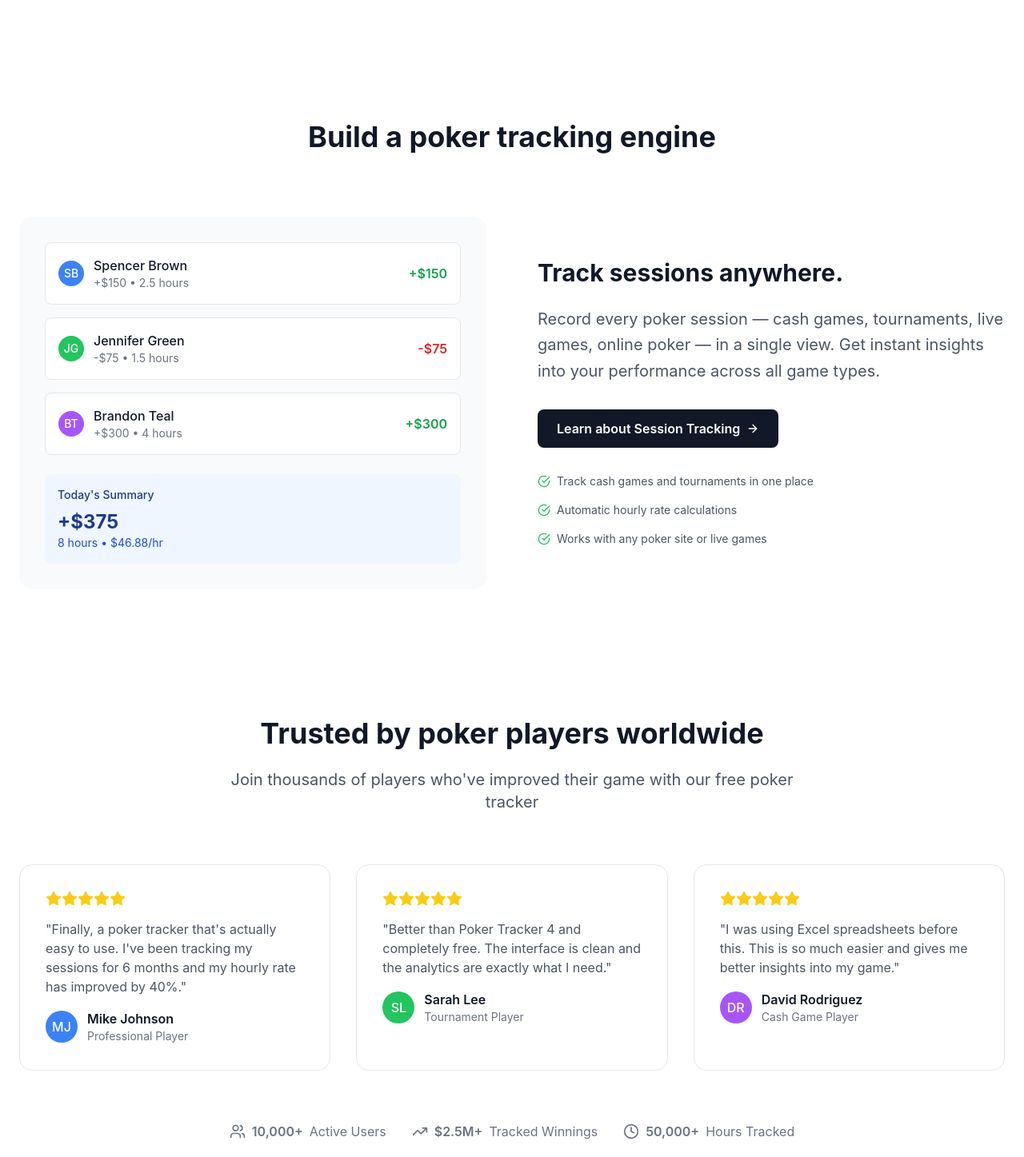
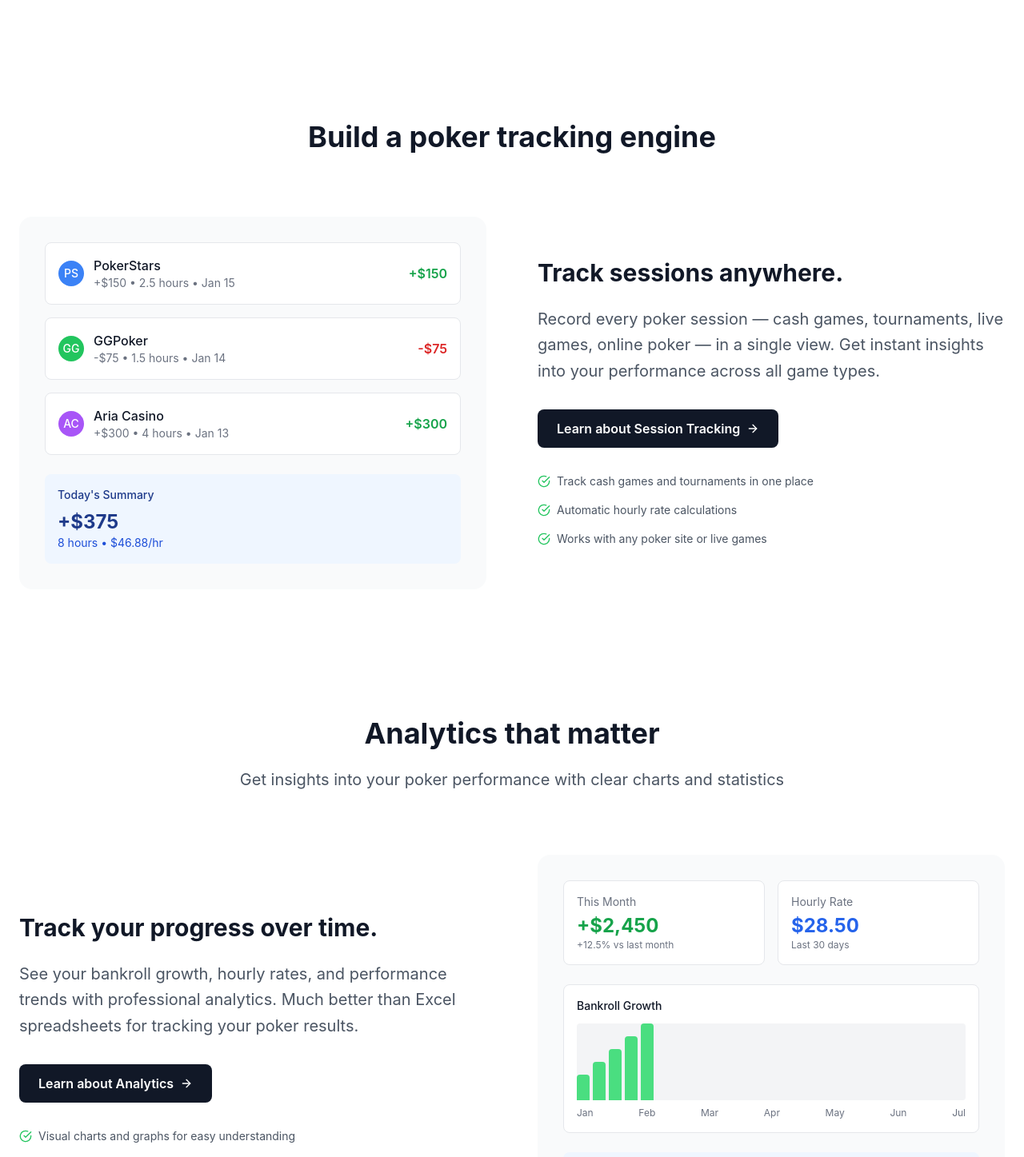
Before and after one commit to eddiejin18/pokertracker, a React (Create React App) app: page / in a window 1280 px wide. Shown: the part 1330-2777 px from the top of the page at 80% size. Built offline with nearby package versions, Linux system fonts and the light colour scheme; no server answers; the HTML template or start-up script is replaced by a standard one.

Commit message:
Remove fake claims and update mock interface - Remove fake user counts and tracked winnings - Replace fake names with casino names and dates - Add analytics module with charts and performance stats - Update animation delays for new sections - Clean up social proof messaging

```diff
--- a/src/components/LandingPage.js
+++ b/src/components/LandingPage.js
@@ -34,7 +34,7 @@ const LandingPage = ({ onGetStarted }) => {
         <div className="text-center">
           <div className="inline-flex items-center px-4 py-2 rounded-full bg-gray-100 dark:bg-gray-800 text-gray-700 dark:text-gray-300 text-sm font-medium mb-8 animate-fade-in" style={{ animationDelay: '0.3s' }}>
             <Star className="w-4 h-4 mr-2 text-yellow-500" />
-            Trusted by 10,000+ poker players
+            Free poker tracking for serious players
           </div>
           <h1 className="text-6xl md:text-7xl font-bold text-gray-900 dark:text-white mb-8 leading-tight animate-fade-in" style={{ animationDelay: '0.4s' }}>
             The poker tracker built for <span className="text-gray-500 dark:text-gray-400">serious players</span>
@@ -142,11 +142,11 @@ const LandingPage = ({ onGetStarted }) => {
               <div className="flex items-center justify-between p-4 bg-white dark:bg-gray-800 rounded-lg border border-gray-200 dark:border-gray-700">
                 <div className="flex items-center space-x-3">
                   <div className="w-8 h-8 bg-blue-500 rounded-full flex items-center justify-center">
-                    <span className="text-white text-sm font-medium">SB</span>
+                    <span className="text-white text-sm font-medium">PS</span>
                   </div>
                   <div>
-                    <div className="font-medium text-gray-900 dark:text-white">Spencer Brown</div>
-                    <div className="text-sm text-gray-500 dark:text-gray-400">+$150 • 2.5 hours</div>
+                    <div className="font-medium text-gray-900 dark:text-white">PokerStars</div>
+                    <div className="text-sm text-gray-500 dark:text-gray-400">+$150 • 2.5 hours • Jan 15</div>
                   </div>
                 </div>
                 <div className="text-green-600 dark:text-green-400 font-semibold">+$150</div>
@@ -155,11 +155,11 @@ const LandingPage = ({ onGetStarted }) => {
               <div className="flex items-center justify-between p-4 bg-white dark:bg-gray-800 rounded-lg border border-gray-200 dark:border-gray-700">
                 <div className="flex items-center space-x-3">
                   <div className="w-8 h-8 bg-green-500 rounded-full flex items-center justify-center">
-                    <span className="text-white text-sm font-medium">JG</span>
+                    <span className="text-white text-sm font-medium">GG</span>
                   </div>
                   <div>
-                    <div className="font-medium text-gray-900 dark:text-white">Jennifer Green</div>
-                    <div className="text-sm text-gray-500 dark:text-gray-400">-$75 • 1.5 hours</div>
+                    <div className="font-medium text-gray-900 dark:text-white">GGPoker</div>
+                    <div className="text-sm text-gray-500 dark:text-gray-400">-$75 • 1.5 hours • Jan 14</div>
                   </div>
                 </div>
                 <div className="text-red-600 dark:text-red-400 font-semibold">-$75</div>
@@ -168,11 +168,11 @@ const LandingPage = ({ onGetStarted }) => {
               <div className="flex items-center justify-between p-4 bg-white dark:bg-gray-800 rounded-lg border border-gray-200 dark:border-gray-700">
                 <div className="flex items-center space-x-3">
                   <div className="w-8 h-8 bg-purple-500 rounded-full flex items-center justify-center">
-                    <span className="text-white text-sm font-medium">BT</span>
+                    <span className="text-white text-sm font-medium">AC</span>
                   </div>
                   <div>
-                    <div className="font-medium text-gray-900 dark:text-white">Brandon Teal</div>
-                    <div className="text-sm text-gray-500 dark:text-gray-400">+$300 • 4 hours</div>
+                    <div className="font-medium text-gray-900 dark:text-white">Aria Casino</div>
+                    <div className="text-sm text-gray-500 dark:text-gray-400">+$300 • 4 hours • Jan 13</div>
                   </div>
                 </div>
                 <div className="text-green-600 dark:text-green-400 font-semibold">+$300</div>
@@ -217,19 +217,123 @@ const LandingPage = ({ onGetStarted }) => {
         </div>
       </div>
 
+      {/* Analytics Section */}
+      <div className="max-w-7xl mx-auto px-6 py-20">
+        <div className="text-center mb-20">
+          <h2 className="text-4xl font-bold text-gray-900 dark:text-white mb-6 animate-fade-in" style={{ animationDelay: '1.5s' }}>
+            Analytics that matter
+          </h2>
+          <p className="text-xl text-gray-600 dark:text-gray-300 max-w-3xl mx-auto animate-fade-in" style={{ animationDelay: '1.6s' }}>
+            Get insights into your poker performance with clear charts and statistics
+          </p>
+        </div>
+
+        <div className="grid lg:grid-cols-2 gap-16 items-center">
+          {/* Left side - Analytics description */}
+          <div className="animate-fade-in" style={{ animationDelay: '1.7s' }}>
+            <h3 className="text-3xl font-bold text-gray-900 dark:text-white mb-6">
+              Track your progress over time.
+            </h3>
+            <p className="text-xl text-gray-600 dark:text-gray-300 mb-8 leading-relaxed">
+              See your bankroll growth, hourly rates, and performance trends with professional analytics.
+              Much better than Excel spreadsheets for tracking your poker results.
+            </p>
+            <button className="bg-gray-900 dark:bg-white text-white dark:text-gray-900 px-6 py-3 rounded-lg font-semibold hover:bg-gray-800 dark:hover:bg-gray-100 transition-all duration-200 flex items-center space-x-2">
+              <span>Learn about Analytics</span>
+              <ArrowRight className="w-4 h-4" />
+            </button>
+            <div className="mt-8 space-y-4 text-sm text-gray-600 dark:text-gray-400">
+              <div className="flex items-center space-x-2">
+                <CheckCircle className="w-4 h-4 text-green-500" />
+                <span>Visual charts and graphs for easy understanding</span>
+              </div>
+              <div className="flex items-center space-x-2">
+                <CheckCircle className="w-4 h-4 text-green-500" />
+                <span>Automatic hourly rate calculations</span>
+              </div>
+              <div className="flex items-center space-x-2">
+                <CheckCircle className="w-4 h-4 text-green-500" />
+                <span>Track performance across different game types</span>
+              </div>
+            </div>
+          </div>
+
+          {/* Right side - Mock analytics interface */}
+          <div className="bg-gray-50 dark:bg-gray-900 rounded-2xl p-8 animate-fade-in" style={{ animationDelay: '1.8s' }}>
+            <div className="space-y-6">
+              {/* Performance Stats */}
+              <div className="grid grid-cols-2 gap-4">
+                <div className="bg-white dark:bg-gray-800 rounded-lg p-4 border border-gray-200 dark:border-gray-700">
+                  <div className="text-sm text-gray-500 dark:text-gray-400 mb-1">This Month</div>
+                  <div className="text-2xl font-bold text-green-600 dark:text-green-400">+$2,450</div>
+                  <div className="text-xs text-gray-500 dark:text-gray-400">+12.5% vs last month</div>
+                </div>
+                <div className="bg-white dark:bg-gray-800 rounded-lg p-4 border border-gray-200 dark:border-gray-700">
+                  <div className="text-sm text-gray-500 dark:text-gray-400 mb-1">Hourly Rate</div>
+                  <div className="text-2xl font-bold text-blue-600 dark:text-blue-400">$28.50</div>
+                  <div className="text-xs text-gray-500 dark:text-gray-400">Last 30 days</div>
+                </div>
+              </div>
+
+              {/* Bankroll Chart Mock */}
+              <div className="bg-white dark:bg-gray-800 rounded-lg p-4 border border-gray-200 dark:border-gray-700">
+                <div className="text-sm font-medium text-gray-900 dark:text-white mb-3">Bankroll Growth</div>
+                <div className="h-24 bg-gray-100 dark:bg-gray-700 rounded flex items-end space-x-1">
+                  <div className="w-4 bg-green-400 h-8 rounded-t"></div>
+                  <div className="w-4 bg-green-400 h-12 rounded-t"></div>
+                  <div className="w-4 bg-green-400 h-16 rounded-t"></div>
+                  <div className="w-4 bg-green-400 h-20 rounded-t"></div>
+                  <div className="w-4 bg-green-400 h-24 rounded-t"></div>
+                  <div className="w-4 bg-green-400 h-18 rounded-t"></div>
+                  <div className="w-4 bg-green-400 h-22 rounded-t"></div>
+                </div>
+                <div className="flex justify-between text-xs text-gray-500 dark:text-gray-400 mt-2">
+                  <span>Jan</span>
+                  <span>Feb</span>
+                  <span>Mar</span>
+                  <span>Apr</span>
+                  <span>May</span>
+                  <span>Jun</span>
+                  <span>Jul</span>
+                </div>
+              </div>
+
+              {/* Session Summary */}
+              <div className="bg-blue-50 dark:bg-blue-900/20 rounded-lg p-4">
+                <div className="text-sm font-medium text-blue-900 dark:text-blue-100 mb-2">Weekly Summary</div>
+                <div className="grid grid-cols-3 gap-4 text-center">
+                  <div>
+                    <div className="text-lg font-bold text-blue-900 dark:text-blue-100">7</div>
+                    <div className="text-xs text-blue-700 dark:text-blue-300">Sessions</div>
+                  </div>
+                  <div>
+                    <div className="text-lg font-bold text-blue-900 dark:text-blue-100">28.5h</div>
+                    <div className="text-xs text-blue-700 dark:text-blue-300">Total Time</div>
+                  </div>
+                  <div>
+                    <div className="text-lg font-bold text-blue-900 dark:text-blue-100">$812</div>
+                    <div className="text-xs text-blue-700 dark:text-blue-300">Profit</div>
+                  </div>
+                </div>
+              </div>
+            </div>
+          </div>
+        </div>
+      </div>
+
       {/* Social Proof Section */}
       <div className="max-w-7xl mx-auto px-6 py-20">
         <div className="text-center mb-16">
-          <h2 className="text-4xl font-bold text-gray-900 dark:text-white mb-6 animate-fade-in" style={{ animationDelay: '1.5s' }}>
-            Trusted by poker players worldwide
+          <h2 className="text-4xl font-bold text-gray-900 dark:text-white mb-6 animate-fade-in" style={{ animationDelay: '1.9s' }}>
+            Why players choose our tracker
           </h2>
-          <p className="text-xl text-gray-600 dark:text-gray-300 max-w-3xl mx-auto animate-fade-in" style={{ animationDelay: '1.6s' }}>
-            Join thousands of players who've improved their game with our free poker tracker
+          <p className="text-xl text-gray-600 dark:text-gray-300 max-w-3xl mx-auto animate-fade-in" style={{ animationDelay: '2.0s' }}>
+            Simple, clean, and designed specifically for poker players who want to improve their game
           </p>
         </div>
 
         <div className="grid md:grid-cols-3 gap-8 mb-16">
-          <div className="bg-white dark:bg-gray-900 border border-gray-200 dark:border-gray-700 rounded-2xl p-8 animate-fade-in" style={{ animationDelay: '1.7s' }}>
+          <div className="bg-white dark:bg-gray-900 border border-gray-200 dark:border-gray-700 rounded-2xl p-8 animate-fade-in" style={{ animationDelay: '2.1s' }}>
             <div className="flex items-center mb-4">
               <div className="flex text-yellow-400">
                 {[...Array(5)].map((_, i) => (
@@ -251,7 +355,7 @@ const LandingPage = ({ onGetStarted }) => {
             </div>
           </div>
 
-          <div className="bg-white dark:bg-gray-900 border border-gray-200 dark:border-gray-700 rounded-2xl p-8 animate-fade-in" style={{ animationDelay: '1.8s' }}>
+          <div className="bg-white dark:bg-gray-900 border border-gray-200 dark:border-gray-700 rounded-2xl p-8 animate-fade-in" style={{ animationDelay: '2.2s' }}>
             <div className="flex items-center mb-4">
               <div className="flex text-yellow-400">
                 {[...Array(5)].map((_, i) => (
@@ -273,7 +377,7 @@ const LandingPage = ({ onGetStarted }) => {
             </div>
           </div>
 
-          <div className="bg-white dark:bg-gray-900 border border-gray-200 dark:border-gray-700 rounded-2xl p-8 animate-fade-in" style={{ animationDelay: '1.9s' }}>
+          <div className="bg-white dark:bg-gray-900 border border-gray-200 dark:border-gray-700 rounded-2xl p-8 animate-fade-in" style={{ animationDelay: '2.3s' }}>
             <div className="flex items-center mb-4">
               <div className="flex text-yellow-400">
                 {[...Array(5)].map((_, i) => (
@@ -296,22 +400,22 @@ const LandingPage = ({ onGetStarted }) => {
           </div>
         </div>
 
-        <div className="text-center animate-fade-in" style={{ animationDelay: '2.0s' }}>
+        <div className="text-center animate-fade-in" style={{ animationDelay: '2.4s' }}>
           <div className="inline-flex items-center space-x-8 text-gray-500 dark:text-gray-400">
             <div className="flex items-center space-x-2">
               <Users className="w-5 h-5" />
-              <span className="font-semibold">10,000+</span>
-              <span>Active Users</span>
+              <span className="font-semibold">Free</span>
+              <span>Forever</span>
             </div>
             <div className="flex items-center space-x-2">
               <TrendingUp className="w-5 h-5" />
-              <span className="font-semibold">$2.5M+</span>
-              <span>Tracked Winnings</span>
+              <span className="font-semibold">Easy</span>
+              <span>Setup</span>
             </div>
             <div className="flex items-center space-x-2">
               <Clock className="w-5 h-5" />
-              <span className="font-semibold">50,000+</span>
-              <span>Hours Tracked</span>
+              <span className="font-semibold">No</span>
+              <span>Credit Card</span>
             </div>
           </div>
         </div>
@@ -320,16 +424,16 @@ const LandingPage = ({ onGetStarted }) => {
       {/* FAQ Section */}
       <div className="max-w-4xl mx-auto px-6 py-20">
         <div className="text-center mb-16">
-          <h2 className="text-4xl font-bold text-gray-900 dark:text-white mb-6 animate-fade-in" style={{ animationDelay: '2.1s' }}>
+          <h2 className="text-4xl font-bold text-gray-900 dark:text-white mb-6 animate-fade-in" style={{ animationDelay: '2.5s' }}>
             Frequently Asked Questions
           </h2>
-          <p className="text-xl text-gray-600 dark:text-gray-300 animate-fade-in" style={{ animationDelay: '2.2s' }}>
+          <p className="text-xl text-gray-600 dark:text-gray-300 animate-fade-in" style={{ animationDelay: '2.6s' }}>
             Everything you need to know about our free poker tracker
           </p>
         </div>
 
         <div className="space-y-6">
-          <div className="bg-white dark:bg-gray-900 border border-gray-200 dark:border-gray-700 rounded-2xl p-8 animate-fade-in" style={{ animationDelay: '2.3s' }}>
+          <div className="bg-white dark:bg-gray-900 border border-gray-200 dark:border-gray-700 rounded-2xl p-8 animate-fade-in" style={{ animationDelay: '2.7s' }}>
             <h3 className="text-xl font-semibold text-gray-900 dark:text-white mb-4">
               Is this poker tracker really free?
             </h3>
@@ -338,7 +442,7 @@ const LandingPage = ({ onGetStarted }) => {
             </p>
           </div>
 
-          <div className="bg-white dark:bg-gray-900 border border-gray-200 dark:border-gray-700 rounded-2xl p-8 animate-fade-in" style={{ animationDelay: '2.4s' }}>
+          <div className="bg-white dark:bg-gray-900 border border-gray-200 dark:border-gray-700 rounded-2xl p-8 animate-fade-in" style={{ animationDelay: '2.8s' }}>
             <h3 className="text-xl font-semibold text-gray-900 dark:text-white mb-4">
               How is this better than Excel spreadsheets?
             </h3>
@@ -347,7 +451,7 @@ const LandingPage = ({ onGetStarted }) => {
             </p>
           </div>
 
-          <div className="bg-white dark:bg-gray-900 border border-gray-200 dark:border-gray-700 rounded-2xl p-8 animate-fade-in" style={{ animationDelay: '2.5s' }}>
+          <div className="bg-white dark:bg-gray-900 border border-gray-200 dark:border-gray-700 rounded-2xl p-8 animate-fade-in" style={{ animationDelay: '2.9s' }}>
             <h3 className="text-xl font-semibold text-gray-900 dark:text-white mb-4">
               Can I track sessions from multiple sites?
             </h3>
@@ -356,7 +460,7 @@ const LandingPage = ({ onGetStarted }) => {
             </p>
           </div>
 
-          <div className="bg-white dark:bg-gray-900 border border-gray-200 dark:border-gray-700 rounded-2xl p-8 animate-fade-in" style={{ animationDelay: '2.6s' }}>
+          <div className="bg-white dark:bg-gray-900 border border-gray-200 dark:border-gray-700 rounded-2xl p-8 animate-fade-in" style={{ animationDelay: '3.0s' }}>
             <h3 className="text-xl font-semibold text-gray-900 dark:text-white mb-4">
               What poker statistics can I track?
             </h3>
@@ -370,13 +474,13 @@ const LandingPage = ({ onGetStarted }) => {
       {/* CTA Section */}
       <div className="bg-gray-50 dark:bg-gray-900 py-20">
         <div className="max-w-4xl mx-auto px-6 text-center">
-          <h2 className="text-4xl font-bold text-gray-900 dark:text-white mb-6 animate-fade-in" style={{ animationDelay: '2.7s' }}>
+          <h2 className="text-4xl font-bold text-gray-900 dark:text-white mb-6 animate-fade-in" style={{ animationDelay: '3.1s' }}>
             Ready to improve your poker game?
           </h2>
-          <p className="text-xl text-gray-600 dark:text-gray-300 mb-12 animate-fade-in" style={{ animationDelay: '2.8s' }}>
-            Join thousands of players using the best free poker tracker. Start tracking your sessions today.
+          <p className="text-xl text-gray-600 dark:text-gray-300 mb-12 animate-fade-in" style={{ animationDelay: '3.2s' }}>
+            Start tracking your sessions today with the best free poker tracker.
           </p>
-          <div className="flex flex-col sm:flex-row gap-4 justify-center items-center animate-fade-in" style={{ animationDelay: '2.9s' }}>
+          <div className="flex flex-col sm:flex-row gap-4 justify-center items-center animate-fade-in" style={{ animationDelay: '3.3s' }}>
             <button
               onClick={onGetStarted}
               className="bg-gray-900 dark:bg-white text-white dark:text-gray-900 px-8 py-4 rounded-xl font-semibold text-lg hover:bg-gray-800 dark:hover:bg-gray-100 transition-all duration-200 flex items-center space-x-2 shadow-lg"
@@ -402,7 +506,7 @@ const LandingPage = ({ onGetStarted }) => {
       <footer className="bg-white dark:bg-black border-t border-gray-200 dark:border-gray-800 py-16">
         <div className="max-w-7xl mx-auto px-6">
           <div className="grid md:grid-cols-4 gap-8 mb-12">
-            <div className="animate-fade-in" style={{ animationDelay: '3.0s' }}>
+            <div className="animate-fade-in" style={{ animationDelay: '3.4s' }}>
               <div className="flex items-center space-x-3 mb-4">
                 <div className="h-8 w-8 rounded-lg overflow-hidden flex items-center justify-center border border-gray-200 dark:border-gray-700 bg-white dark:bg-gray-900">
                   <img src="/favicon.png" alt="Poker Tracker" className="h-6 w-6 object-contain" />
@@ -414,7 +518,7 @@ const LandingPage = ({ onGetStarted }) => {
               </p>
             </div>
 
-            <div className="animate-fade-in" style={{ animationDelay: '3.1s' }}>
+            <div className="animate-fade-in" style={{ animationDelay: '3.5s' }}>
               <h3 className="font-semibold text-gray-900 dark:text-white mb-4">Product</h3>
               <ul className="space-y-2 text-sm text-gray-600 dark:text-gray-300">
                 <li><a href="#" className="hover:text-gray-900 dark:hover:text-white transition-colors">Features</a></li>
@@ -424,7 +528,7 @@ const LandingPage = ({ onGetStarted }) => {
               </ul>
             </div>
 
-            <div className="animate-fade-in" style={{ animationDelay: '3.2s' }}>
+            <div className="animate-fade-in" style={{ animationDelay: '3.6s' }}>
               <h3 className="font-semibold text-gray-900 dark:text-white mb-4">Support</h3>
               <ul className="space-y-2 text-sm text-gray-600 dark:text-gray-300">
                 <li><a href="#" className="hover:text-gray-900 dark:hover:text-white transition-colors">Help Center</a></li>
@@ -434,7 +538,7 @@ const LandingPage = ({ onGetStarted }) => {
               </ul>
             </div>
 
-            <div className="animate-fade-in" style={{ animationDelay: '3.3s' }}>
+            <div className="animate-fade-in" style={{ animationDelay: '3.7s' }}>
               <h3 className="font-semibold text-gray-900 dark:text-white mb-4">Company</h3>
               <ul className="space-y-2 text-sm text-gray-600 dark:text-gray-300">
                 <li><a href="#" className="hover:text-gray-900 dark:hover:text-white transition-colors">About</a></li>
@@ -445,7 +549,7 @@ const LandingPage = ({ onGetStarted }) => {
             </div>
           </div>
 
-          <div className="border-t border-gray-200 dark:border-gray-800 pt-8 flex flex-col md:flex-row items-center justify-between animate-fade-in" style={{ animationDelay: '3.4s' }}>
+          <div className="border-t border-gray-200 dark:border-gray-800 pt-8 flex flex-col md:flex-row items-center justify-between animate-fade-in" style={{ animationDelay: '3.8s' }}>
             <div className="text-gray-600 dark:text-gray-300 text-sm">
               © 2025 Poker Tracker. All rights reserved.
             </div>
```
